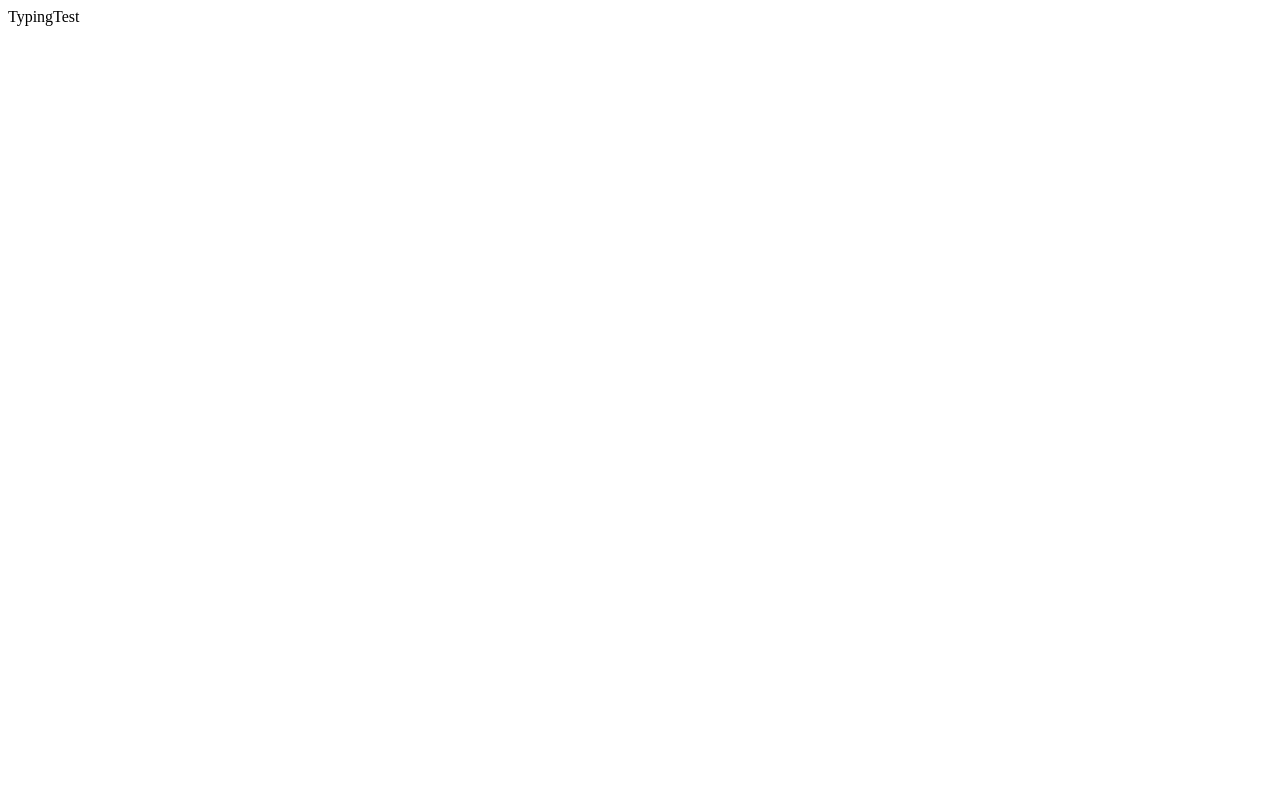
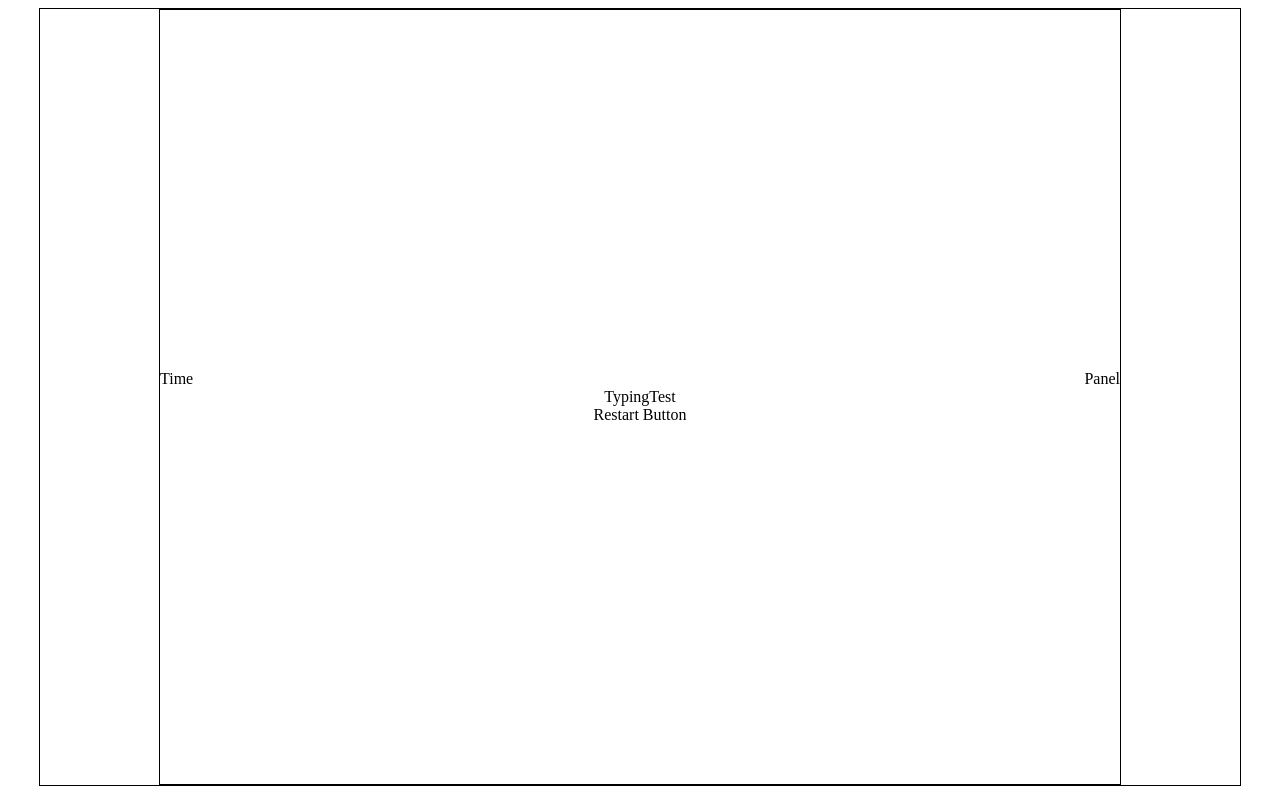
Before and after one commit to JeromeMTR/Typo, a React (Create React App) app in the folder client/: page / in a window 1280 px wide. Built offline with nearby package versions, Linux system fonts and the light colour scheme; the HTML template or start-up script is replaced by a standard one.

Commit message:
added more structure and styles

```diff
--- a/client/src/App.jsx
+++ b/client/src/App.jsx
@@ -10,7 +10,7 @@ const App = () => {
     setTest((prevState) => !prevState);
   };
 
-  return (<>
+  return (<div className='app'>
     {test ?
       <TypingTest
         showStats={ toggleTest }
@@ -21,7 +21,7 @@ const App = () => {
         showTest={ toggleTest }
       />
     }
-  </>
+  </div>
   );
 };
 
--- /dev/null
+++ b/client/src/assets/styles.css
@@ -0,0 +1,30 @@
+#root {
+  display: flex;
+  justify-content: center;
+}
+
+.app {
+  display: flex;
+  height: 97vh;
+  border: 1px black solid;
+  width: 1200px;
+  justify-content: center;
+  align-content: center;
+}
+
+.typingtest,  .stats{
+  display: flex;
+  min-width: 500px;
+  width: 80%;
+  flex-direction: column;
+  align-items: center;
+  justify-content: center;
+  margin: 0 0;
+  border: 1px black solid;
+}
+
+.submenu {
+  display: flex;
+  width: 100%;
+  justify-content: space-between;
+}
--- /dev/null
+++ b/client/src/components/Panel.jsx
@@ -0,0 +1,9 @@
+import React from 'react';
+
+const Panel = () => {
+  return (
+    <div>Panel</div>
+  );
+};
+
+export default Panel;
--- a/client/src/components/Stats.jsx
+++ b/client/src/components/Stats.jsx
@@ -2,9 +2,9 @@ import React from 'react';
 
 const Stats = ({ showTest }) => {
   return (
-    <>
+    <div className='stats'>
       <div onClick={showTest}>hi</div>
-    </>
+    </div>
   );
 };
 
--- /dev/null
+++ b/client/src/components/SubMenu.jsx
@@ -0,0 +1,14 @@
+import React from 'react';
+import Time from './Time.jsx';
+import Panel from './Panel.jsx';
+
+const SubMenu = ({ showStats }) => {
+  return (
+    <div className='submenu'>
+      <Time />
+      <Panel />
+    </div>
+  );
+};
+
+export default SubMenu;
--- /dev/null
+++ b/client/src/components/Time.jsx
@@ -0,0 +1,9 @@
+import React from 'react'
+
+const Time = () => {
+  return (
+    <div>Time</div>
+  );
+};
+
+export default Time;
--- a/client/src/components/TypingTest.jsx
+++ b/client/src/components/TypingTest.jsx
@@ -1,10 +1,14 @@
 import React from 'react';
+import SubMenu from './SubMenu.jsx';
 
 const TypingTest = ({ showStats }) => {
+
   return (
-    <>
+    <div className='typingtest'>
+      <SubMenu />
       <div onClick={ showStats }>TypingTest</div>
-    </>
+      <div>Restart Button</div>
+    </div>
   );
 };
 
--- a/client/src/index.jsx
+++ b/client/src/index.jsx
@@ -1,6 +1,7 @@
 import React from 'react';
-import { createRoot } from 'react-dom';
+import { createRoot } from 'react-dom/client';
 import App from './App.jsx';
+import './assets/styles.css';
 
 document.documentElement.setAttribute('lang', 'en');
 const container = document.createElement('div');
--- a/package.json
+++ b/package.json
@@ -27,7 +27,8 @@
     "nodemon": "^2.0.19",
     "pg": "^8.7.3",
     "react": "^18.2.0",
-    "react-dom": "^18.2.0"
+    "react-dom": "^18.2.0",
+    "style-loader": "^3.3.1"
   },
   "devDependencies": {
     "@babel/core": "^7.18.10",
```
Also changed, not shown: 1 other file (tests, documents, lock files or other folders).
